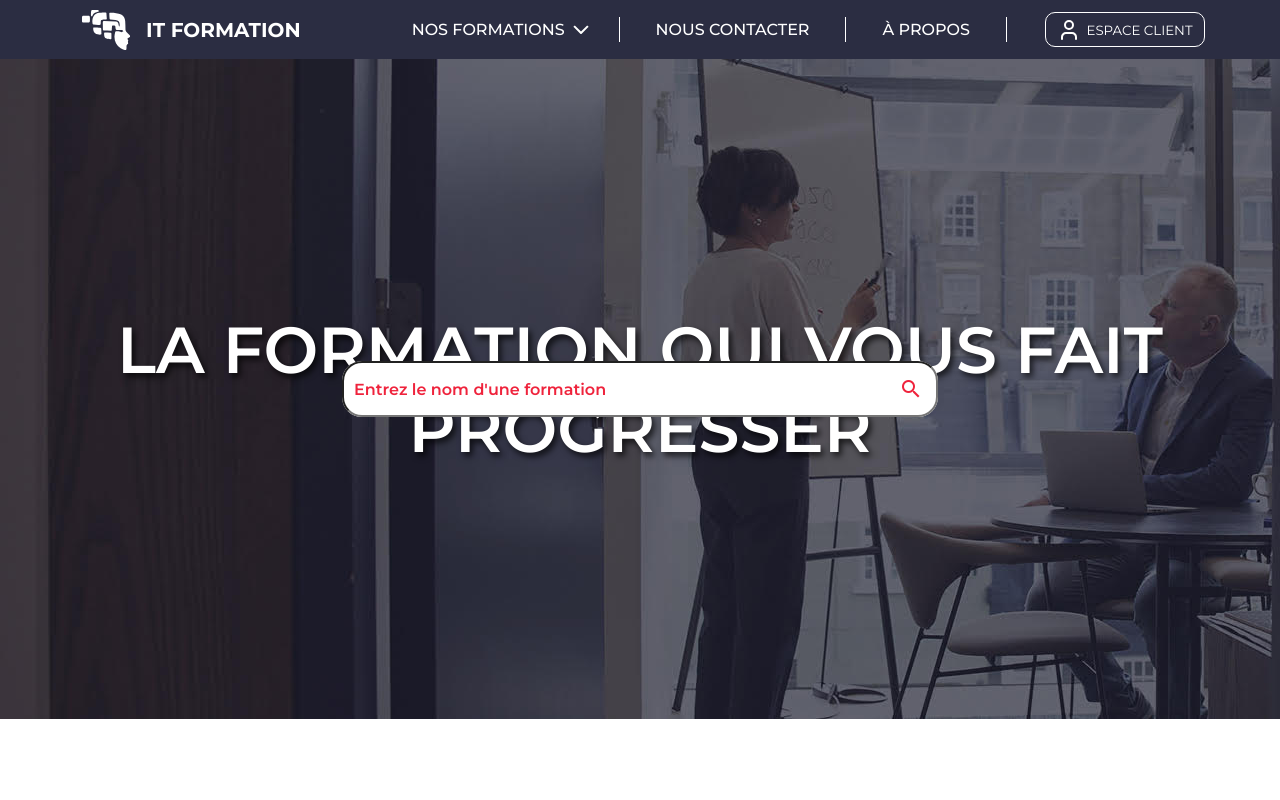
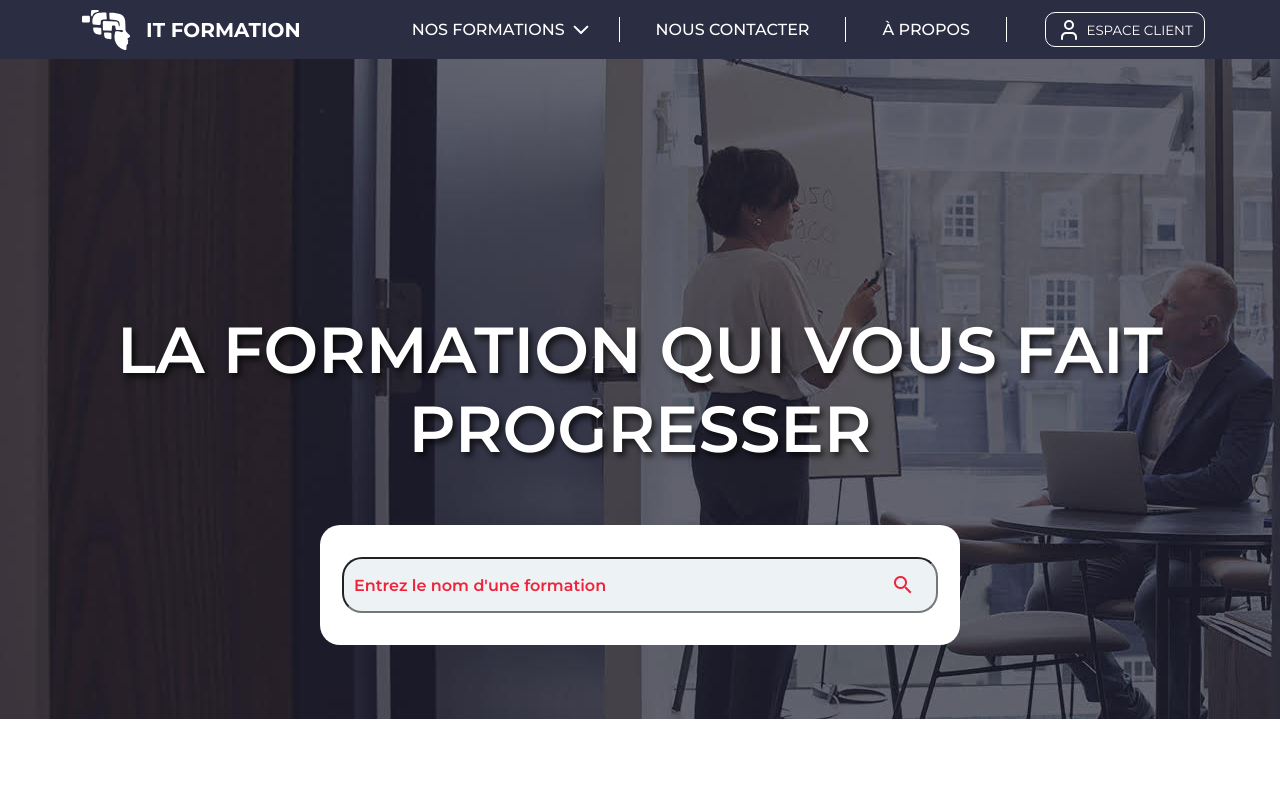
Before and after one commit to BastienCay/Front_IT_Formation, an Angular app in the folder IT_Formation/: page /home-page in a window 1280 px wide. Shown: the top 800 px of the page. Built offline with nearby package versions, Linux system fonts and the light colour scheme.

Commit message:
Merge branch 'develop' of https://github.com/Snefty/Front_Projet_Fil_Rouge into develop loupe ok, couleurs ok # Conflicts: #	IT_Formation/src/app/pages/home-page/home-page.component.html

```diff
--- a/IT_Formation/src/app/commons/search-bar/search-bar.component.css
+++ b/IT_Formation/src/app/commons/search-bar/search-bar.component.css
@@ -1,21 +1,11 @@
-/*#Ligne_vous{
-    width:              12vw;
-    height:             5vh;
-    padding-left:       45px;
-    stroke-width:       6px;
-    stroke:             #FFF;
-    filter:             drop-shadow(3px 4px 6px rgba(0, 0, 0, 0.70));
-}*/
-
 .blocBlanc{
     display:            flex;
     align-items:        center;
     justify-content:    center;
 
-    width:              fixed 640px;
-    height:             fixed 120px;
+    width:              640px;
+    height:             120px;
     border-radius:      20px;
-    flex-shrink:        0;
     background:         #FFF;
 
     grid-column-start:  5;
@@ -29,7 +19,7 @@
     border-radius:      30px;
     flex-shrink:        0;
 
-    background:         1px solid #EDF2F4;
+    background:         #EDF2F4;
     color:              black;
 
     font-family:        Montserrat;
@@ -58,13 +48,9 @@
     color:              #EF233C;
     position:           absolute;
     justify-content:    flex-end;
-    right:              15px;
+    right:              45px;
  }
 
- .blocGris{
-   display:             flex;
-   align-items:         center;
- }
  input:hover{
     outline:            none;
     border-color:       #EF233C; /* Couleur de la bordure lorsqu'il est en focus */
--- a/IT_Formation/src/app/commons/search-bar/search-bar.component.html
+++ b/IT_Formation/src/app/commons/search-bar/search-bar.component.html
@@ -1,12 +1,8 @@
 <div class="blocBlanc">
-        <!--<mat-icon>search</mat-icon>-->
-
-        <div class="blocGris">
             <input type="text"
                 placeholder="Entrez le nom d'une formation"
                 name="searchFormation"
                 [(ngModel)]='searchBar'
                 maxlength="45">
             <mat-icon class="loupe">search</mat-icon>
-        </div>
 </div>
--- a/IT_Formation/src/app/pages/home-page/home-page.component.css
+++ b/IT_Formation/src/app/pages/home-page/home-page.component.css
@@ -4,18 +4,19 @@
     height: 660px;
 }
 
-app-search-bar{
+#searchBar{
     position:           absolute;
     width:              fixed 640 px;
     height:             fixed 120 px;
+    /*display: flex;
+    align-items:        flex-end;*/
+    top:                525px;
 }
-
-.assombrir{
-    position: absolute;
-    background-color: rgba(43, 45, 66, 0.65);
-    width: 100%;
-    height: 360px;
-}
+/*app-search-bar{
+    position:           absolute;
+    width:              fixed 640 px;
+    height:             fixed 120 px;
+}*/
 
 section{
     display: flex;
--- a/IT_Formation/src/app/pages/home-page/home-page.component.html
+++ b/IT_Formation/src/app/pages/home-page/home-page.component.html
@@ -1,9 +1,8 @@
 <app-header></app-header>
 <section id="banniere_presentation">
     <div id="banniere"></div>
-    <!-- <div class="assombrir"></div> -->
     <h2>La formation qui VOUS fait progresser</h2>
-    <app-search-bar></app-search-bar>
+    <app-search-bar id="searchBar"></app-search-bar>
 </section>
 
 <div id="card_zone">
```
